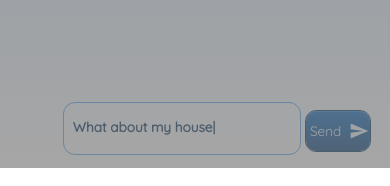
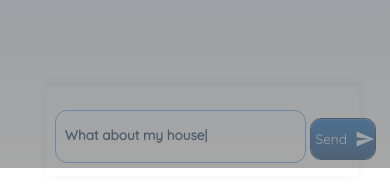
Before and after one commit to AnanthSankaralingam/Meme-Generator-Frontend, a Next.js app: page / in a window 390 px wide. Shown: the part 676-862 px from the top of the page. Built offline with nearby package versions, Linux system fonts and the light colour scheme; no server answers; a web font is replaced by a local one.

Commit message:
mobile improvements

```diff
--- a/src/components/QueryForm.js
+++ b/src/components/QueryForm.js
@@ -38,7 +38,8 @@ function QueryForm({ onSubmit, showForm }) { // imports onSubmit as parameter
         width: '80%',
         height: 'auto', // Ensure it keeps its height if dynamic
         backgroundColor: theme.palette.background.default,
-        padding: theme.spacing(2),
+        padding: isMobile ? theme.spacing(1) : theme.spacing(2),
+        boxShadow: '0px -2px 10px rgba(0,0,0,0.1)',
       }}>
       <Box display="flex" justifyContent="center" alignItems="center">
         <Box
--- a/src/components/ResponseDisplay.js
+++ b/src/components/ResponseDisplay.js
@@ -39,7 +39,7 @@ export function ResponseDisplay({ response, link, error, isBlue, onTypingComplet
 
       typedInstanceRef.current = new Typed(typedRef.current, {
         strings: [formattedResponse],
-        typeSpeed: 10,
+        typeSpeed: isMobile ? 4 : 10,
         cursorChar: '',
         contentType: 'html', // allows HTML in typed text
         onComplete: () => {
@@ -84,7 +84,7 @@ export function ResponseDisplay({ response, link, error, isBlue, onTypingComplet
           <Typography ref={titleRef} variant="h4" sx={{ mb: 2, fontSize: isMobile ? '1.5rem' : '2rem', }}>{title}</Typography>
           <span ref={typedRef} style={{
             // Adjust font size for mobile
-            fontSize: isMobile ? '0.9rem' : '1rem',
+            fontSize: isMobile ? '0.75rem' : '1rem',
           }}></span>
           {link && (
             <Box mt={2}>
--- a/src/pages/_app.js
+++ b/src/pages/_app.js
@@ -1,6 +1,5 @@
 // Custom App component to initialize pages with shared layout and global styles
 
-// pages/_app.js
 import React from 'react';
 import { ThemeProvider } from '@mui/material/styles';
 import CssBaseline from '@mui/material/CssBaseline';
@@ -8,8 +7,7 @@ import theme from '../styles/theme';
 import '../styles/global.css';
 import '@fontsource/quicksand';
 import '@fontsource/rakkas';
-import backgroundImage from '../../public/trump-v-harris.png';
-
+import Head from 'next/head';
 
 function MyApp({ Component, pageProps }) {
   React.useEffect(() => {
@@ -21,10 +19,15 @@ function MyApp({ Component, pageProps }) {
   }, []);
 
   return (
+      <>
+      <Head>
+        <meta name="viewport" content="width=device-width, initial-scale=1, maximum-scale=1, user-scalable=0" />
+      </Head>
       <ThemeProvider theme={theme}>
         <CssBaseline />
         <Component {...pageProps} />
       </ThemeProvider>
+      </>
   );
 }
 
--- a/src/pages/index.js
+++ b/src/pages/index.js
@@ -71,10 +71,18 @@ export default function Home() {
 
       // update UI with text as soon as possible
       textPromise.then(textResult => {
-        setTextResponse(textResult);
+        // setTextResponse(textResult);
+        // setTextLoading(false);
+        // setShowAppBar(false);  // Hide AppBar after text is generated
+        // Set blue response first
+        setTextResponse({blue_response: textResult.blue_response, blue_link: textResult.blue_link});
         setTextLoading(false);
-        setShowAppBar(false);  // Hide AppBar after text is generated
+        setShowAppBar(false);
 
+        // Set red response after a delay
+        setTimeout(() => {
+          setTextResponse(textResult);
+        }, 2000);
         // start image gen after the text available
         generateImage(query, textResult).then(imageResult => {
           handleMemeAlert(); // Trigger meme alert
@@ -106,7 +114,7 @@ export default function Home() {
     <ThemeProvider theme={theme}>
       <CssBaseline />
       <ResponsiveAppBar />
-      <Container maxWidth="lg">
+      <Container maxWidth="lg" sx={{ px: isMobile ? 1 : 2 }}>
         <Box
           my={4}
           sx={{
```
